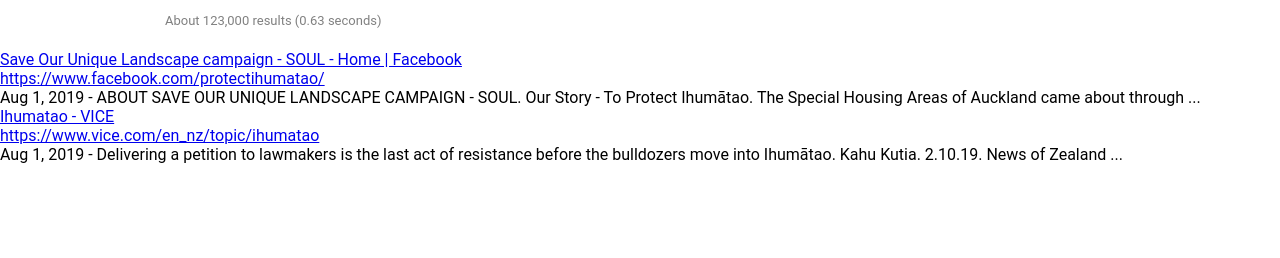
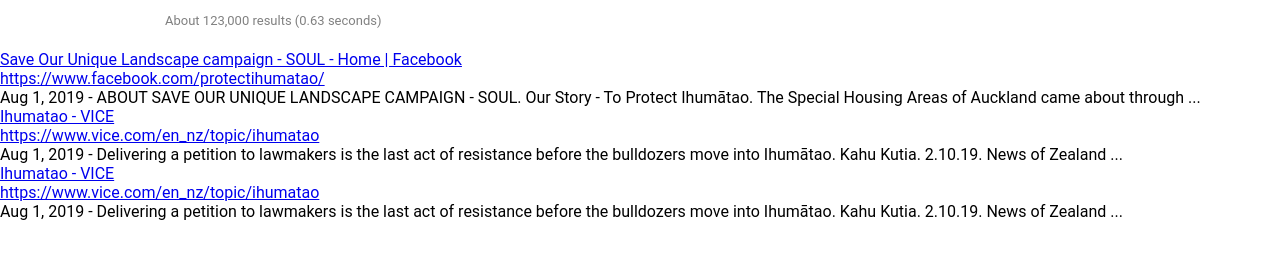
Before and after one commit to LukePritchett/google-hard, a plain HTML site: page index.html in a window 1280 px wide. Shown: the part 122-380 px from the top of the page. Drawn offline with Linux system fonts and the light colour scheme.

Commit message:
Add third search result div

```diff
--- a/index.html
+++ b/index.html
@@ -85,6 +85,15 @@
                 <span class="description"><span class="date">Aug 1, 2019</span> - Delivering a petition to lawmakers is the last act of resistance before the bulldozers move into Ihumātao. Kahu Kutia. 2.10.19. News of Zealand ...</span>
             </div>
 
+            <div class="search">
+                    <a class="title" href="https://www.vice.com/en_nz/topic/ihumatao">Ihumatao - VICE</a>
+                    <div class="cache">
+                        <a class="link" href="https://www.vice.com/en_nz/topic/ihumatao">https://www.vice.com/en_nz/topic/ihumatao</a>
+                        <div class="triangle"></div>
+                    </div>
+                    <span class="description"><span class="date">Aug 1, 2019</span> - Delivering a petition to lawmakers is the last act of resistance before the bulldozers move into Ihumātao. Kahu Kutia. 2.10.19. News of Zealand ...</span>
+                </div>
+
 
         </div>
 
```
